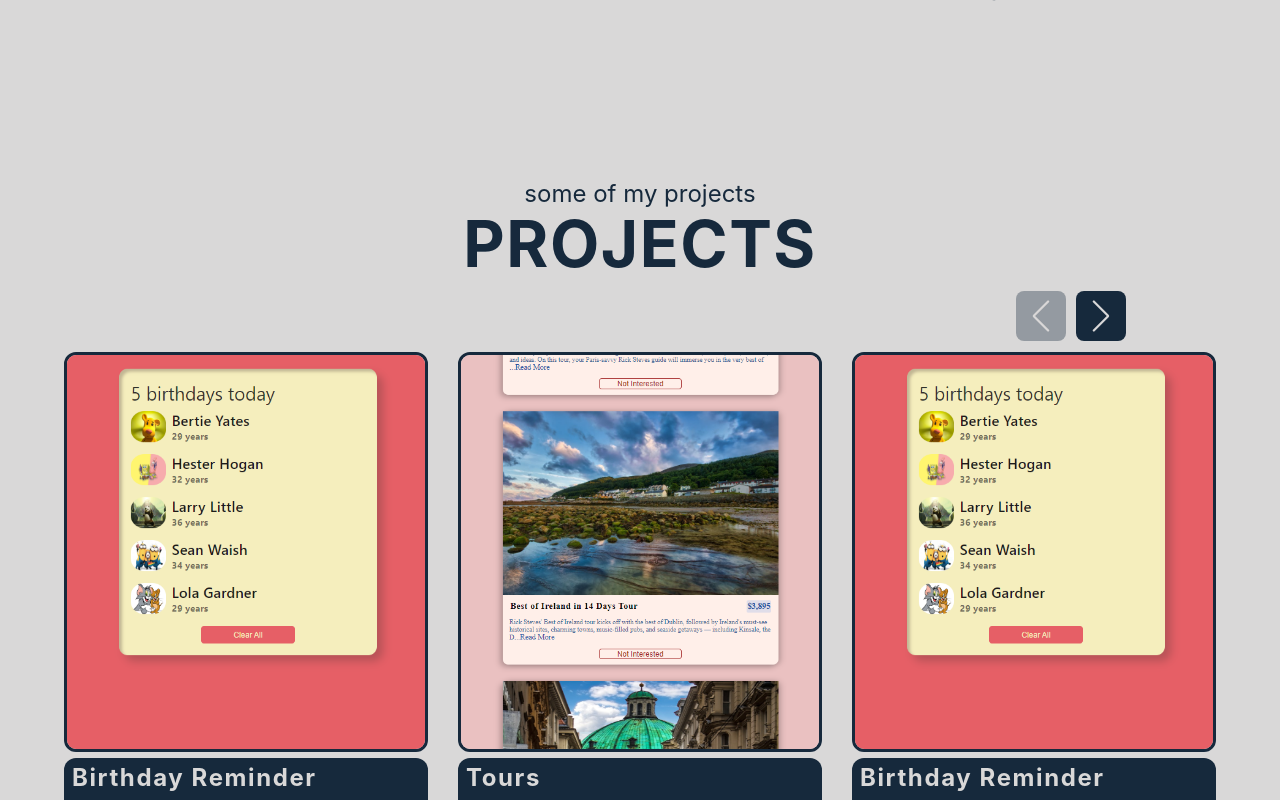
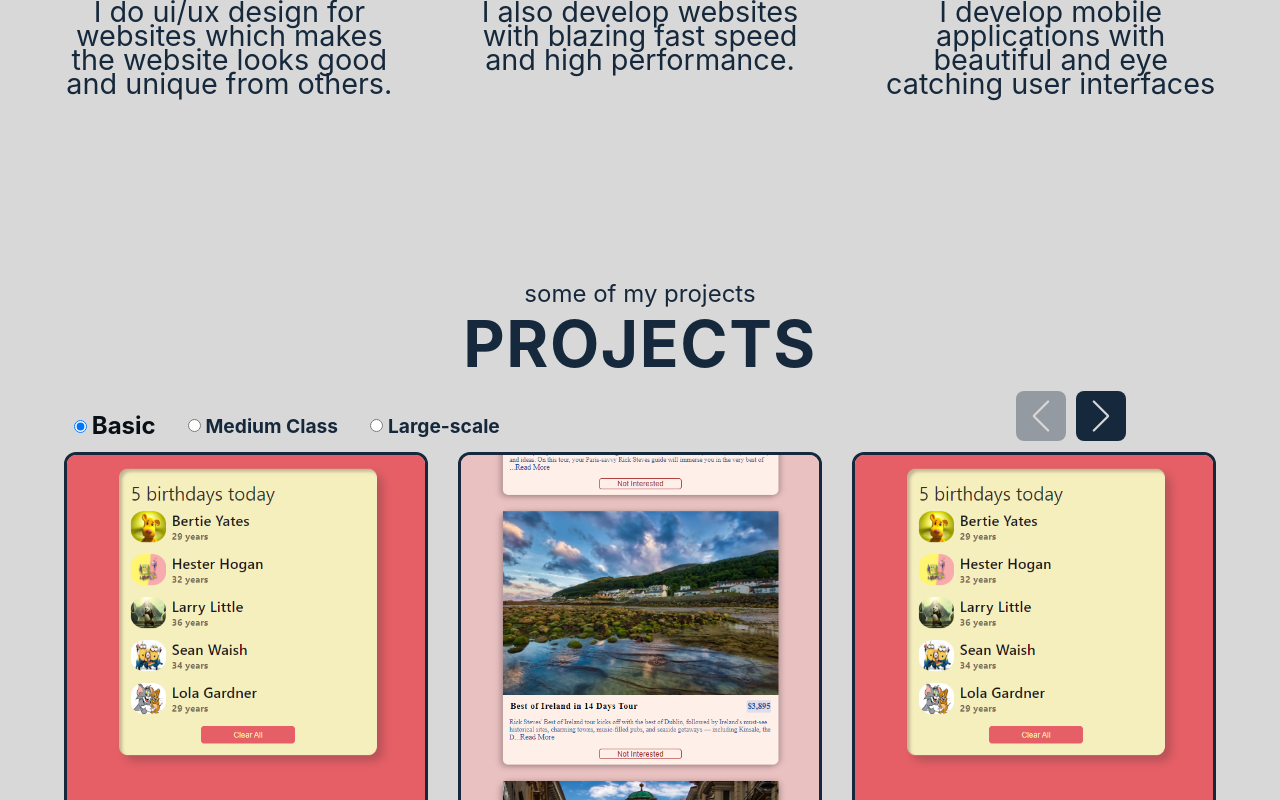
Before and after one commit to Kaculoss/all-projects, a React (Create React App) app in the folder 00-my_website/: page / in a window 1280 px wide. Shown: the part 2000-2800 px from the top of the page. Built offline with nearby package versions, Linux system fonts and the light colour scheme.

Commit message:
added to my project section

```diff
--- a/00-my_website/package.json
+++ b/00-my_website/package.json
@@ -11,6 +11,7 @@
     "react-icons": "^4.4.0",
     "react-router-dom": "^6.3.0",
     "react-scripts": "5.0.1",
+    "react-transition-group": "^4.4.2",
     "swiper": "^8.3.0",
     "web-vitals": "^2.1.4"
   },
--- a/00-my_website/src/App.css
+++ b/00-my_website/src/App.css
@@ -309,7 +309,7 @@ FaFacebookSquare color="#3b5998"
 .hero {
   margin-top: -50px;
   height: 100vh;
-  min-height: 950px;
+  min-height: 1050px;
   width: 100%;
   text-align: center;
   display: flex;
@@ -353,19 +353,14 @@ FaFacebookSquare color="#3b5998"
 }
 
 .hero .social-media-icons {
-  position: absolute;
-  bottom: 50px;
-  width: 9rem;
+  margin-top: 2rem;
+  display: flex;
+  align-items: center;
+  justify-content: center;
 }
 
 .hero .MyButton .link-button {
   animation: zoom-in-zoom-out 3s ease infinite;
-}
-
-@media screen and (max-width: 1000px) {
-  .hero .social-media-icons {
-    display: none;
-  }
 }
 
 @media screen and (max-width: 768px) {
@@ -578,6 +573,29 @@ FaFacebookSquare color="#3b5998"
   }
 }
 
+/* MY RADIO BUTTON */
+.MyRadioButton {
+  font-size: 1.2rem;
+  font-weight: bolder;
+  display: flex;
+  align-items: center;
+  justify-content: left;
+  gap: 2rem;
+}
+
+.MyRadioButton .radio-input label {
+  display: flex;
+  justify-content: center;
+  align-items: center;
+  gap: 0.3rem;
+  cursor: pointer;
+}
+
+.MyRadioButton .radio-input-selected {
+  font-size: 1.5rem;
+  color: #080f15;
+}
+
 /* PROJECT ITEM */
 .projectItem {
   padding-top: 4rem;
@@ -627,9 +645,30 @@ FaFacebookSquare color="#3b5998"
 }
 
 .projectSection .projects-allitems {
+  position: relative;
   display: flex;
   gap: 1.5rem;
   padding-top: 0rem;
+}
+
+.projectSection .fade-enter {
+  opacity: 0;
+}
+
+.projectSection .fade-enter-active {
+  opacity: 1;
+  transition: 250s ease-in;
+  transition-property: opacity;
+}
+
+.projectSection .fade-exit {
+  opacity: 1;
+}
+
+.projectSection .fade-exit-active {
+  opacity: 0;
+  transition: 200ms ease-out;
+  transition-property: opacity;
 }
 
 .projectSection .swiper-container {
@@ -661,7 +700,39 @@ FaFacebookSquare color="#3b5998"
   font-size: 2rem;
 }
 
+.projectSection .MyRadioButton {
+  position: absolute;
+  top: 20px;
+  left: 10px;
+  z-index: 10;
+}
+
 @media screen and (max-width: 768px) {
+  .projectSection .MyRadioButton {
+    flex-direction: column;
+    gap: 0;
+    top: 0;
+    left: 0;
+    right: 0;
+    bottom: 0;
+    margin: auto;
+    z-index: 1;
+  }
+
+  .projectSection .swiper-button-prev {
+    top: 0;
+    left: calc(50% - 65px);
+  }
+
+  .projectSection .swiper-button-next {
+    top: 0;
+    left: calc(50% + 15px);
+  }
+
+  .projectSection .projects-allitems {
+    padding-top: 6rem;
+  }
+
   /* .projectSection {
     width: 400px;
   }
@@ -674,8 +745,8 @@ FaFacebookSquare color="#3b5998"
   }
 
   .projectSection .projectItem .projectItem-img {
-    width: 100%; */
-  /* } */
+    width: 100%;
+  }*/
 }
 
 .App-header {
--- a/00-my_website/src/Components/HeroSection.js
+++ b/00-my_website/src/Components/HeroSection.js
@@ -21,8 +21,8 @@ export default function HeroSection() {
             ducimus expedita! Iusto odit recusandae aperiam sint!
           </Ptext>
           <MyButton btnLink="/projects" btnText="see my works" />
+          <SocialMediaIcons drow />
         </div>
-        <SocialMediaIcons drow={false} />
       </div>
     </div>
   );
--- /dev/null
+++ b/00-my_website/src/Components/MyRadioButton.js
@@ -0,0 +1,86 @@
+import React from "react";
+
+export default function MyRadioButton({
+  showAll = true,
+  setCategory,
+  category,
+}) {
+  return (
+    <div className="MyRadioButton">
+      <div
+        className={
+          category === "Basic"
+            ? "radio-input radio-input-selected"
+            : "radio-input"
+        }
+      >
+        <label>
+          <input
+            type="radio"
+            name="category"
+            value="Basic"
+            checked={category === "Basic"}
+            onChange={(e) => setCategory(e.target.value)}
+          />
+          Basic
+        </label>
+      </div>
+      <div
+        className={
+          category === "Medium Class"
+            ? "radio-input radio-input-selected"
+            : "radio-input"
+        }
+      >
+        <label>
+          <input
+            type="radio"
+            name="category"
+            value="Medium Class"
+            checked={category === "Medium Class"}
+            onChange={(e) => setCategory(e.target.value)}
+          />
+          Medium Class
+        </label>
+      </div>
+      <div
+        className={
+          category === "Large-scale"
+            ? "radio-input radio-input-selected"
+            : "radio-input"
+        }
+      >
+        <label>
+          <input
+            type="radio"
+            name="category"
+            value="Large-scale"
+            checked={category === "Large-scale"}
+            onChange={(e) => setCategory(e.target.value)}
+          />
+          Large-scale
+        </label>
+      </div>
+      {showAll && (
+        <div
+          className={
+            category === "All"
+              ? "radio-input radio-input-selected"
+              : "radio-input"
+          }
+        >
+          <label>
+            <input
+              type="radio"
+              name="category"
+              value="All"
+              checked={category === "All"}
+              onChange={(e) => setCategory(e.target.value)}
+            />
+            All
+          </label>
+        </div>
+      )}
+    </div>
+  );
+}
--- a/00-my_website/src/Components/ProjectSection.js
+++ b/00-my_website/src/Components/ProjectSection.js
@@ -1,4 +1,4 @@
-import React from "react";
+import React, { useEffect, useState } from "react";
 import { Swiper, SwiperSlide } from "swiper/react";
 import SwiperCore, { Navigation } from "swiper";
 import { projectData } from "../projectData";
@@ -7,15 +7,47 @@ import SectionTitle from "./SectionTitle";
 import "swiper/css/bundle";
 import "swiper/css";
 import "swiper/css/navigation";
+import MyRadioButton from "./MyRadioButton";
+import { CSSTransition, SwitchTransition } from "react-transition-group";
 
 SwiperCore.use([Navigation]);
 
 export default function ProjectSection() {
+  const [category, setCategory] = useState("Basic");
+  const [viewProjects, setViewProjects] = useState(projectData.allProjects[0]);
+  const theProjects = {
+    Basic: projectData.allProjects[0],
+    Medium_Class: projectData.allProjects[1],
+    Large_Scale: projectData.allProjects[2],
+  };
+
+  useEffect(() => {
+    if (category === "Basic") {
+      setViewProjects(theProjects.Basic);
+    } else if (category === "Medium Class") {
+      setViewProjects(theProjects.Medium_Class);
+    } else {
+      setViewProjects(theProjects.Large_Scale);
+    }
+  }, [
+    category,
+    theProjects.Basic,
+    theProjects.Medium_Class,
+    theProjects.Large_Scale,
+  ]);
+
   return (
     <div className="projectSection">
       <div className="container">
         <SectionTitle heading="Projects" subheading="some of my projects" />
         <div className="projects-allitems">
+          <MyRadioButton
+            showAll={false}
+            category={category}
+            setCategory={setCategory}
+          />
+          <SwitchTransition>
+            <CSSTransition key={category} timeout={600} classNames="fade">
               <Swiper
                 spaceBetween={30}
                 slidesPerView={1}
@@ -26,8 +58,7 @@ export default function ProjectSection() {
                   1200: { slidesPerView: 3 },
                 }}
               >
-            {projectData.allProjects[0].projects.map((project, index) => {
-              if (index >= 5) return;
+                {viewProjects.projects.map((project) => {
                   return (
                     <SwiperSlide key={project.id}>
                       <ProjectItem img={project.img} title={project.name} />
@@ -35,6 +66,8 @@ export default function ProjectSection() {
                   );
                 })}
               </Swiper>
+            </CSSTransition>
+          </SwitchTransition>
         </div>
       </div>
     </div>
--- a/00-my_website/src/Pages/Projects.js
+++ b/00-my_website/src/Pages/Projects.js
@@ -92,7 +92,7 @@ const AllProjects = ({ projects }) => {
   return (
     <>
       <div className="App-main-title">
-        <h2>{projects.name}</h2>
+        <h2>{projects.name} Projects</h2>
         <div className="underline"></div>
       </div>
       <div className="App-main-projects">
--- a/00-my_website/src/projectData.js
+++ b/00-my_website/src/projectData.js
@@ -13,7 +13,7 @@ export const projectData = {
   },
   allProjects: [
     {
-      name: "basic projects",
+      name: "basic",
       projects: [
         {
           id: 1,
@@ -36,7 +36,7 @@ export const projectData = {
       ],
     },
     {
-      name: "medium class projects",
+      name: "medium class",
       projects: [
         {
           id: 1,
@@ -53,7 +53,7 @@ export const projectData = {
       ],
     },
     {
-      name: "large-scale projects",
+      name: "large-scale",
       projects: [
         {
           id: 1,
```
Also changed, not shown: 1 other file (tests, documents, lock files or other folders). Lines whose indentation alone changed are shown as unchanged.
